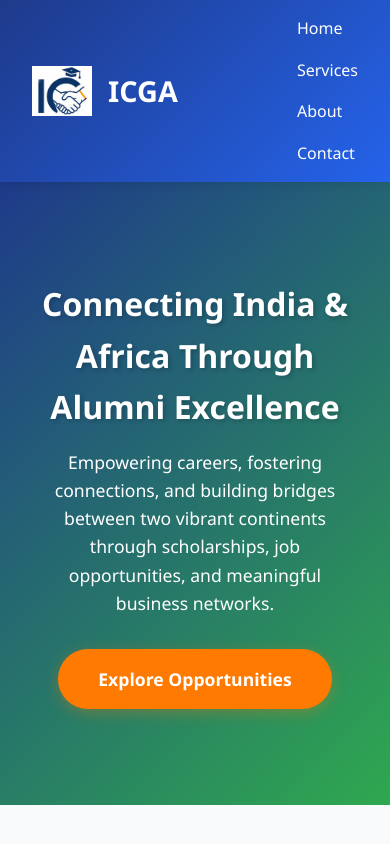
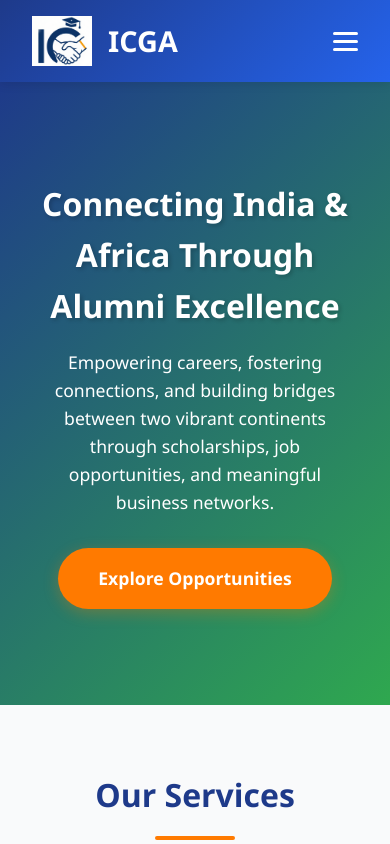
Before and after one commit to liantsoa17/ICGA, a plain HTML site: page index.html in a window 390 px wide. Shown: the top 844 px of the page. Drawn offline with Linux system fonts and the light colour scheme.

Commit message:
dropdown

```diff
--- a/index.html
+++ b/index.html
@@ -59,21 +59,48 @@
             width: auto;
         }
 
-        nav ul {
+        .nav-links {
             list-style: none;
             display: flex;
             gap: 2rem;
         }
 
-        nav a {
+        .nav-links a {
             color: var(--white);
             text-decoration: none;
             font-weight: 500;
             transition: color 0.3s;
         }
 
-        nav a:hover {
+        .nav-links a:hover {
             color: var(--accent-orange);
+        }
+
+        .hamburger {
+            display: none;
+            flex-direction: column;
+            cursor: pointer;
+            gap: 5px;
+        }
+
+        .hamburger span {
+            width: 25px;
+            height: 3px;
+            background-color: var(--white);
+            transition: all 0.3s;
+            border-radius: 3px;
+        }
+
+        .hamburger.active span:nth-child(1) {
+            transform: rotate(45deg) translate(8px, 8px);
+        }
+
+        .hamburger.active span:nth-child(2) {
+            opacity: 0;
+        }
+
+        .hamburger.active span:nth-child(3) {
+            transform: rotate(-45deg) translate(7px, -7px);
         }
 
         .hero {
@@ -288,13 +315,43 @@
                 font-size: 1.1rem;
             }
 
-            nav ul {
+            .hamburger {
+                display: flex;
+            }
+
+            .nav-links {
+                position: absolute;
+                top: 100%;
+                left: 0;
+                right: 0;
+                background: linear-gradient(135deg, var(--primary-blue) 0%, #2563EB 100%);
                 flex-direction: column;
-                gap: 1rem;
+                gap: 0;
+                max-height: 0;
+                overflow: hidden;
+                transition: max-height 0.3s ease-in-out;
+                box-shadow: 0 5px 10px rgba(0,0,0,0.1);
+            }
+
+            .nav-links.active {
+                max-height: 300px;
+            }
+
+            .nav-links li {
+                border-bottom: 1px solid rgba(255, 255, 255, 0.1);
+            }
+
+            .nav-links a {
+                display: block;
+                padding: 1rem 2rem;
             }
 
             .section-title {
                 font-size: 2rem;
+            }
+
+            nav {
+                position: relative;
             }
         }
     </style>
@@ -306,12 +363,17 @@
                 <img src="icon.png" alt="ICGA Logo">
                 <span>ICGA</span>
             </div>
-            <ul>
+            <ul class="nav-links">
                 <li><a href="#home">Home</a></li>
                 <li><a href="#services">Services</a></li>
                 <li><a href="#about">About</a></li>
                 <li><a href="#contact">Contact</a></li>
             </ul>
+            <div class="hamburger">
+                <span></span>
+                <span></span>
+                <span></span>
+            </div>
         </nav>
     </header>
 
@@ -445,5 +507,32 @@
             <p>&copy; 2024 ICGA - India Connect Global Alumni. All rights reserved.</p>
         </div>
     </footer>
+
+    <script>
+        // Mobile menu toggle
+        const hamburger = document.querySelector('.hamburger');
+        const navLinks = document.querySelector('.nav-links');
+
+        hamburger.addEventListener('click', () => {
+            hamburger.classList.toggle('active');
+            navLinks.classList.toggle('active');
+        });
+
+        // Close menu when clicking on a link
+        document.querySelectorAll('.nav-links a').forEach(link => {
+            link.addEventListener('click', () => {
+                hamburger.classList.remove('active');
+                navLinks.classList.remove('active');
+            });
+        });
+
+        // Close menu when clicking outside
+        document.addEventListener('click', (e) => {
+            if (!hamburger.contains(e.target) && !navLinks.contains(e.target)) {
+                hamburger.classList.remove('active');
+                navLinks.classList.remove('active');
+            }
+        });
+    </script>
 </body>
 </html>
```
